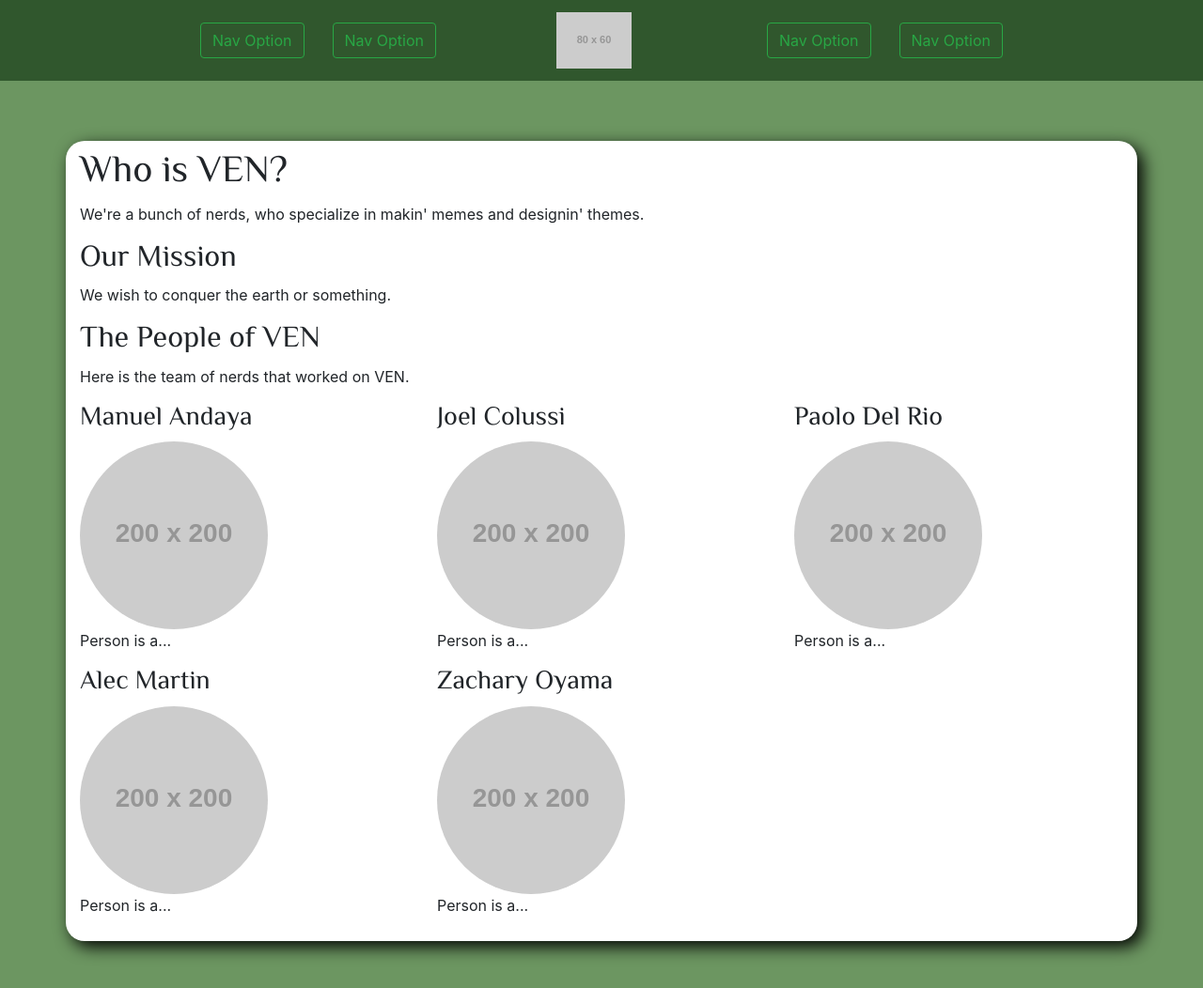
After one commit to Irecreeper/team36-comp2930, a web app: file about.html in a window 1280 px wide. The commit adds this page. Shown: the whole page at 94% size. Run offline with its HTML, style and script files only (its server is not run), Linux system fonts and the light colour scheme; some libraries are stand-ins or nearby versions.

Commit message:
made the about us page

```diff
--- /dev/null
+++ b/about.html
@@ -0,0 +1,97 @@
+<!doctype html>
+<html lang="en">
+    <head>
+        <!-- Required meta tags -->
+        <meta charset="utf-8">
+        <meta name="viewport" content="width=device-width, initial-scale=1, shrink-to-fit=no">
+
+        <!-- Bootstrap CSS -->
+        <link rel="stylesheet" href="https://stackpath.bootstrapcdn.com/bootstrap/4.3.1/css/bootstrap.min.css" integrity="sha384-ggOyR0iXCbMQv3Xipma34MD+dH/1fQ784/j6cY/iJTQUOhcWr7x9JvoRxT2MZw1T" crossorigin="anonymous">
+        <link rel="stylesheet" href="css/about.css">
+        <link href="https://fonts.googleapis.com/css?family=El+Messiri|Roboto" rel="stylesheet">
+
+        <title>Vancouver Eco News</title>
+    </head>
+    <body>
+        <div id="holder">
+            <!-- Navbar Functionality -->
+            <nav class="navbar navbar-expand-md fixed-top" style="background-color: #30572D">
+                <div class="container">
+                    <div class="navbar-collapse collapse nav-content order-2">
+                        <div class="row mx-auto">
+                            <div class="col-md-6">
+                                <button class="btn btn-outline-success" type="button">Nav Option</button>
+                            </div>
+                            <div class="col-md-6">
+                                <button class="btn btn-outline-success" type="button">Nav Option</button>
+                            </div>
+                        </div>
+                    </div>
+                    <div class="nav navbar-nav text-nowrap flex-row mx-md-auto order-1 order-md-2">
+                        <a class="navbar-brand" href="#">
+                            <img src="https://dummyimage.com/80x60/000/fff&text=VEN" alt="">
+                        </a>
+                        <button class="navbar-toggler ml-2" type="button" data-toggle="collapse" data-target=".nav-content" aria-expanded="false" aria-label="Toggle navigation">
+                            <span class="navbar-toggler-icon"></span>
+                        </button>
+                    </div>
+                    <div class="ml-auto navbar-collapse collapse nav-content order-3 order-md-3">
+                        <div class="row mx-auto">
+                            <div class="col-md-6">
+                                <button class="btn btn-outline-success" type="button">Nav Option</button>
+                            </div>
+                            <div class="col-md-6">
+                                <button class="btn btn-outline-success" type="button">Nav Option</button>
+                            </div>
+                        </div>
+                    </div>
+                </div>
+            </nav>
+
+            <!-- Page Content -->
+            <div id="about-us" class="container">
+                <h1 class="font-el">Who is VEN?</h1>
+                <p>We're a bunch of nerds, who specialize in makin' memes and designin' themes.</p>
+
+                <h2 class="font-el">Our Mission</h2>
+                <p>We wish to conquer the earth or something.</p>
+
+                <h2 class="font-el">The People of VEN</h2>
+                <p>Here is the team of nerds that worked on VEN.</p>
+                <div class="row">
+                    <div class="col-md-4 person-id">
+                        <h3 class="font-el">Manuel Andaya</h3>
+                        <img src="https://dummyimage.com/200x200/000/fff&text=Person" class="person-mug" height=200px width=200px alt="Mugshot of Person"/>
+                        <p>Person is a...</p>
+                    </div>
+                    <div class="col-md-4 person-id">
+                        <h3 class="font-el">Joel Colussi</h3>
+                        <img src="https://dummyimage.com/200x200/000/fff&text=Person" class="person-mug" height=200px width=200px alt="Mugshot of Person"/>
+                        <p>Person is a...</p>
+                    </div>
+                    <div class="col-md-4 person-id">
+                        <h3 class="font-el">Paolo Del Rio</h3>
+                        <img src="https://dummyimage.com/200x200/000/fff&text=Person" class="person-mug" height=200px width=200px alt="Mugshot of Person"/>
+                        <p>Person is a...</p>
+                    </div>
+                    <div class="col-md-4 person-id">
+                        <h3 class="font-el">Alec Martin</h3>
+                        <img src="https://dummyimage.com/200x200/000/fff&text=Person" class="person-mug" height=200px width=200px alt="Mugshot of Person"/>
+                        <p>Person is a...</p>
+                    </div>
+                    <div class="col-md-4 person-id">
+                        <h3 class="font-el">Zachary Oyama</h3>
+                        <img src="https://dummyimage.com/200x200/000/fff&text=Person" class="person-mug" height=200px width=200px alt="Mugshot of Person"/>
+                        <p>Person is a...</p>
+                    </div>
+                </div>
+            </div>
+        </div>
+
+        <!-- Optional JavaScript -->
+        <!-- jQuery first, then Popper.js, then Bootstrap JS -->
+        <script src="https://code.jquery.com/jquery-3.3.1.slim.min.js" integrity="sha384-q8i/X+965DzO0rT7abK41JStQIAqVgRVzpbzo5smXKp4YfRvH+8abtTE1Pi6jizo" crossorigin="anonymous"></script>
+        <script src="https://cdnjs.cloudflare.com/ajax/libs/popper.js/1.14.7/umd/popper.min.js" integrity="sha384-UO2eT0CpHqdSJQ6hJty5KVphtPhzWj9WO1clHTMGa3JDZwrnQq4sF86dIHNDz0W1" crossorigin="anonymous"></script>
+        <script src="https://stackpath.bootstrapcdn.com/bootstrap/4.3.1/js/bootstrap.min.js" integrity="sha384-JjSmVgyd0p3pXB1rRibZUAYoIIy6OrQ6VrjIEaFf/nJGzIxFDsf4x0xIM+B07jRM" crossorigin="anonymous"></script>
+    </body>
+</html>
--- /dev/null
+++ b/css/about.css
@@ -0,0 +1,29 @@
+.font-el {
+    font-family: 'El Messiri', sans-serif;
+}
+
+.font-ro {
+    font-family: 'Roboto', sans-serif;
+}
+
+.person-id {
+    /* something here soon! */
+}
+
+.person-mug {
+    border-radius: 200px;
+}
+
+#about-us {
+    background-color: #ffffff;
+    border-radius: 20px;
+    box-shadow: 6px 6px 18px black;
+    padding-top: 10px;
+    padding-bottom: 10px;
+}
+
+#holder {
+    background-color: #6C9661;
+    padding-top: 150px;
+    padding-bottom: 50px;
+}
```
Also changed, not shown: css/index.css (+6 -6 lines), index.html (+8 -8 lines).
